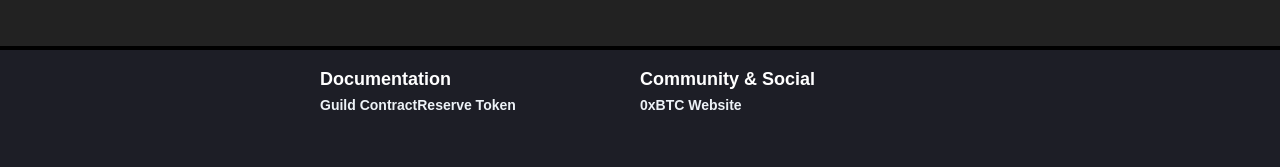
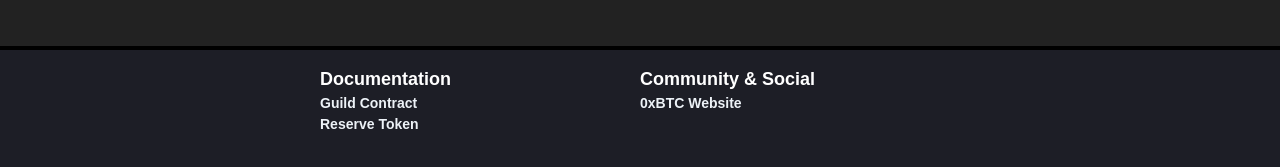
Before and after one commit to ethereumdegen/optimistic-nft-store-web, a Vue app: page / in a window 1280 px wide. Shown: the part 271-438 px from the top of the page. Built offline with nearby package versions, Linux system fonts and the light colour scheme; what vue-tailwind would draw is missing.

Commit message:
fix footer

```diff
--- a/src/views/components/Footer.vue
+++ b/src/views/components/Footer.vue
@@ -4,15 +4,15 @@
       <div class=" flex lg:flex-row h-full">
          <div class="lg:w-1/4 ">
          </div>
-        <div class="w-1/2 lg:w-1/4">
+        <div class="w-1/2 lg:w-1/4 flex flex-col">
           <h3 class=" text-lg font-bold ">Documentation</h3>
 
-    <a href="https://etherscan.io/address/0x167152a46e8616d4a6892a6afd8e52f060151c70" target="_blank" class="no-underline text-sm text-gray-200 ">Guild Contract</a>
-   <a href="https://etherscan.io/address/0x657223e3fdf539d92c40664db340097d5d6bd9f5" target="_blank" class="no-underline text-sm text-gray-200 ">Reserve Token</a>
+          <a href="https://etherscan.io/address/0x167152a46e8616d4a6892a6afd8e52f060151c70" target="_blank" class="no-underline text-sm text-gray-200 ">Guild Contract</a>
+           <a href="https://etherscan.io/address/0x657223e3fdf539d92c40664db340097d5d6bd9f5" target="_blank" class="no-underline text-sm text-gray-200 ">Reserve Token</a>
 
 
           </div>
-        <div class="w-1/2 lg:w-1/4">
+        <div class="w-1/2 lg:w-1/4 flex flex-col">
           <h3 class=" text-lg font-bold ">Community &amp; Social</h3>
            <a href="https://0xbitcoin.org" target="_blank" class="no-underline text-sm text-gray-200 ">0xBTC Website</a>
 
```
